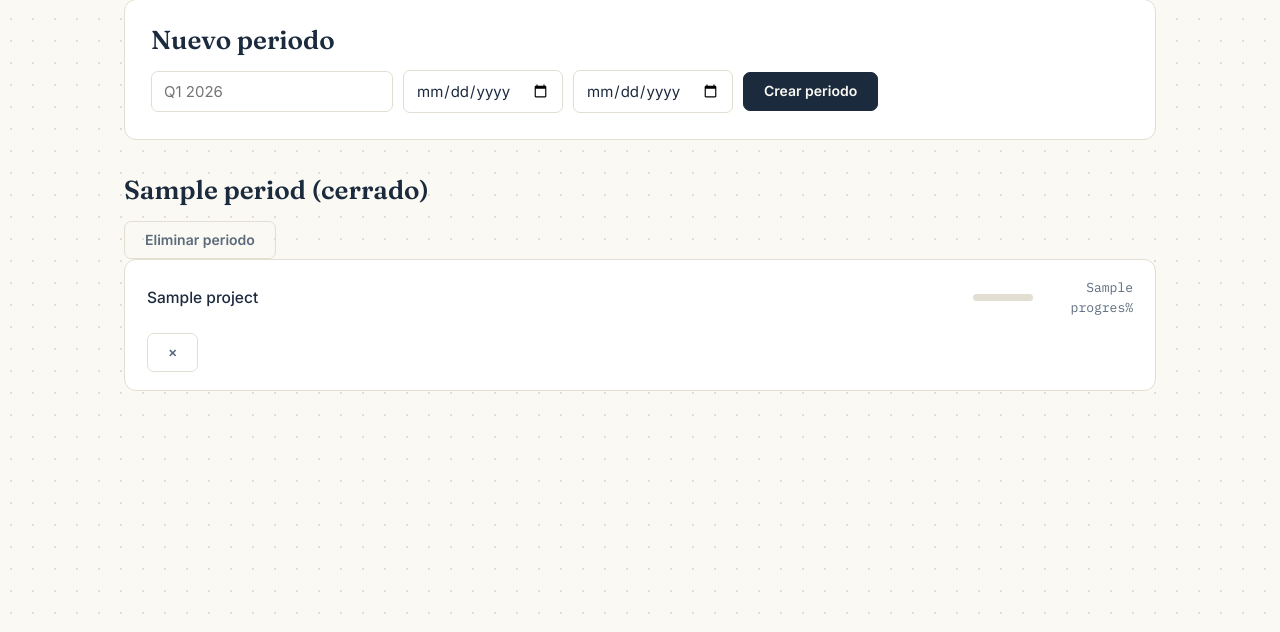
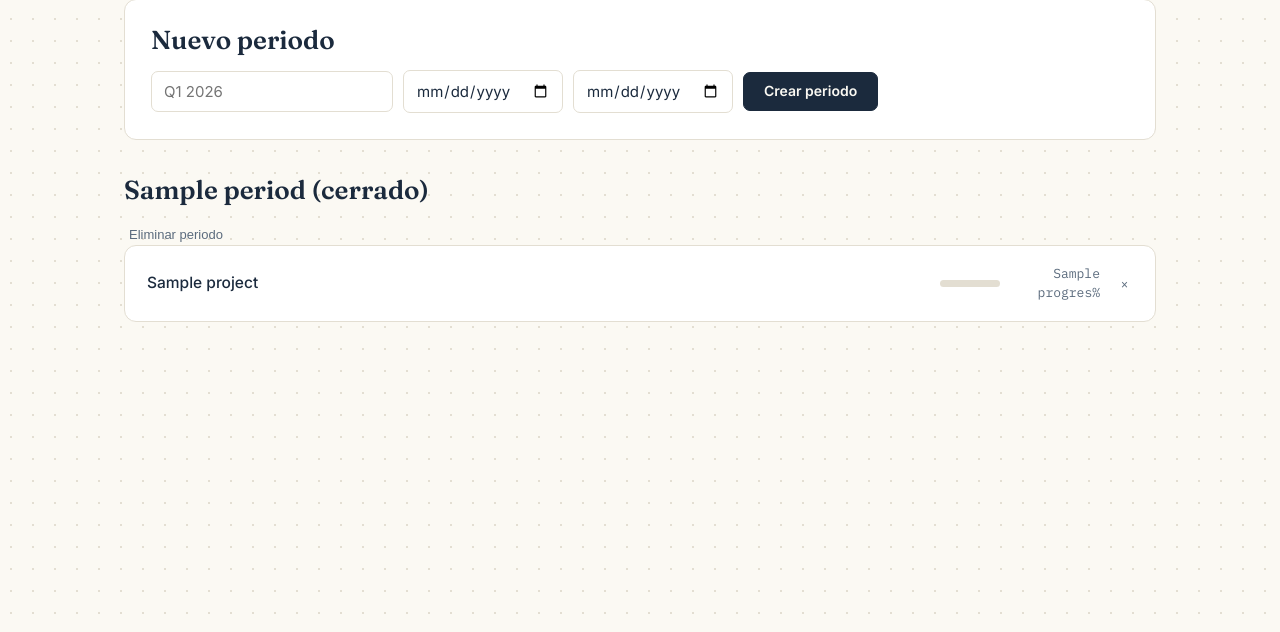
Before and after one commit to sebafloamp/Ticketera, a Python web app: template app/templates/dashboard.html in a window 1280 px wide. Shown: the part 168-800 px from the top of the page. Run offline with Jinja, Linux system fonts and the light colour scheme; the template is opened without the code that fills it: most values are stand-ins (such as "Sample title", 1, 10 or a date in 2020).

Commit message:
style: shrink delete buttons and pin them to top-right corner
- clase .delete-x compacta (12px, sin borde) con hover en danger
- en tarjetas kanban queda absoluta en la esquina superior derecha
- ledger-row gana columna auto para el boton de proyecto

Co-Authored-By: Claude Fable 5 <noreply@anthropic.com>

```diff
--- a/app/static/style.css
+++ b/app/static/style.css
@@ -103,6 +103,19 @@ code {
 .btn-ghost { border-color: var(--line); background: transparent; color: var(--ink); }
 .btn-ghost:hover { border-color: var(--ink); }
 
+/* ---------- Delete (x) buttons ---------- */
+.delete-x {
+  border: none;
+  background: none;
+  cursor: pointer;
+  color: var(--ink-soft);
+  font-size: 12px;
+  line-height: 1;
+  padding: 3px 5px;
+  border-radius: 4px;
+}
+.delete-x:hover { color: var(--danger); background: var(--danger-soft); }
+
 /* ---------- Cards / sections ---------- */
 .card {
   background: var(--paper-card);
@@ -164,7 +177,7 @@ input:focus-visible, select:focus-visible {
 }
 .ledger-row {
   display: grid;
-  grid-template-columns: 1fr 160px;
+  grid-template-columns: 1fr 160px auto;
   gap: 16px;
   align-items: center;
   padding: 18px 22px;
@@ -200,14 +213,16 @@ input:focus-visible, select:focus-visible {
 }
 .kanban-tasks { min-height: 40px; }
 .kanban-task {
+  position: relative;
   background: var(--paper);
   border: 1px solid var(--line);
-  padding: 10px 12px;
+  padding: 10px 26px 10px 12px;
   margin-bottom: 8px;
   border-radius: 8px;
   cursor: grab;
   font-size: 14px;
 }
+.kanban-task .delete-x { position: absolute; top: 5px; right: 5px; }
 .kanban-task:active { cursor: grabbing; }
 
 /* ---------- Task list view ---------- */
--- a/app/templates/dashboard.html
+++ b/app/templates/dashboard.html
@@ -33,7 +33,7 @@
             <form method="post" action="/periods/{{ period.id }}/delete"
                   onsubmit="return confirm('Eliminar el periodo {{ period.name }} y todos sus proyectos y tickets?');">
                 <input type="hidden" name="csrf_token" value="{{ csrf_token }}">
-                <button type="submit" class="btn btn-ghost" style="color:var(--ink-soft);">Eliminar periodo</button>
+                <button type="submit" class="delete-x" style="font-size:13px;">Eliminar periodo</button>
             </form>
         </div>
 
@@ -57,7 +57,7 @@
                 <form method="post" action="/projects/{{ project.id }}/delete"
                       onsubmit="return confirm('Eliminar el proyecto {{ project.title }} y todos sus tickets?');">
                     <input type="hidden" name="csrf_token" value="{{ csrf_token }}">
-                    <button type="submit" class="btn btn-ghost" title="Eliminar proyecto" style="color:var(--ink-soft);">&times;</button>
+                    <button type="submit" class="delete-x" title="Eliminar proyecto">&times;</button>
                 </form>
             </div>
         {% else %}
--- a/app/templates/partials/kanban_board.html
+++ b/app/templates/partials/kanban_board.html
@@ -9,9 +9,8 @@
                 {{ ticket.title }}
                 <span class="pct-num" style="text-transform:uppercase;font-size:11px;">{{ ticket.priority }}</span>
                 {% if ticket.due_date %}<span style="font-size:11px;color:var(--ink-soft);">{{ ticket.due_date.strftime("%Y-%m-%d") }}</span>{% endif %}
-                <button type="button" class="task-delete" data-ticket-id="{{ ticket.id }}" data-ticket-title="{{ ticket.title }}"
-                        title="Eliminar ticket"
-                        style="float:right;border:none;background:none;cursor:pointer;color:var(--ink-soft);font-size:14px;">&times;</button>
+                <button type="button" class="task-delete delete-x" data-ticket-id="{{ ticket.id }}" data-ticket-title="{{ ticket.title }}"
+                        title="Eliminar ticket">&times;</button>
             </div>
         {% endfor %}
         </div>
--- a/app/templates/partials/ticket_list.html
+++ b/app/templates/partials/ticket_list.html
@@ -16,7 +16,7 @@
               onsubmit="return confirm('Eliminar el ticket {{ ticket.title }}?');">
             <input type="hidden" name="csrf_token" value="{{ csrf_token }}">
             <input type="hidden" name="redirect_to" value="/projects/{{ ticket.project_id }}">
-            <button type="submit" class="btn btn-ghost" title="Eliminar ticket" style="color:var(--ink-soft);">&times;</button>
+            <button type="submit" class="delete-x" title="Eliminar ticket">&times;</button>
         </form>
     </li>
 {% endfor %}
```
